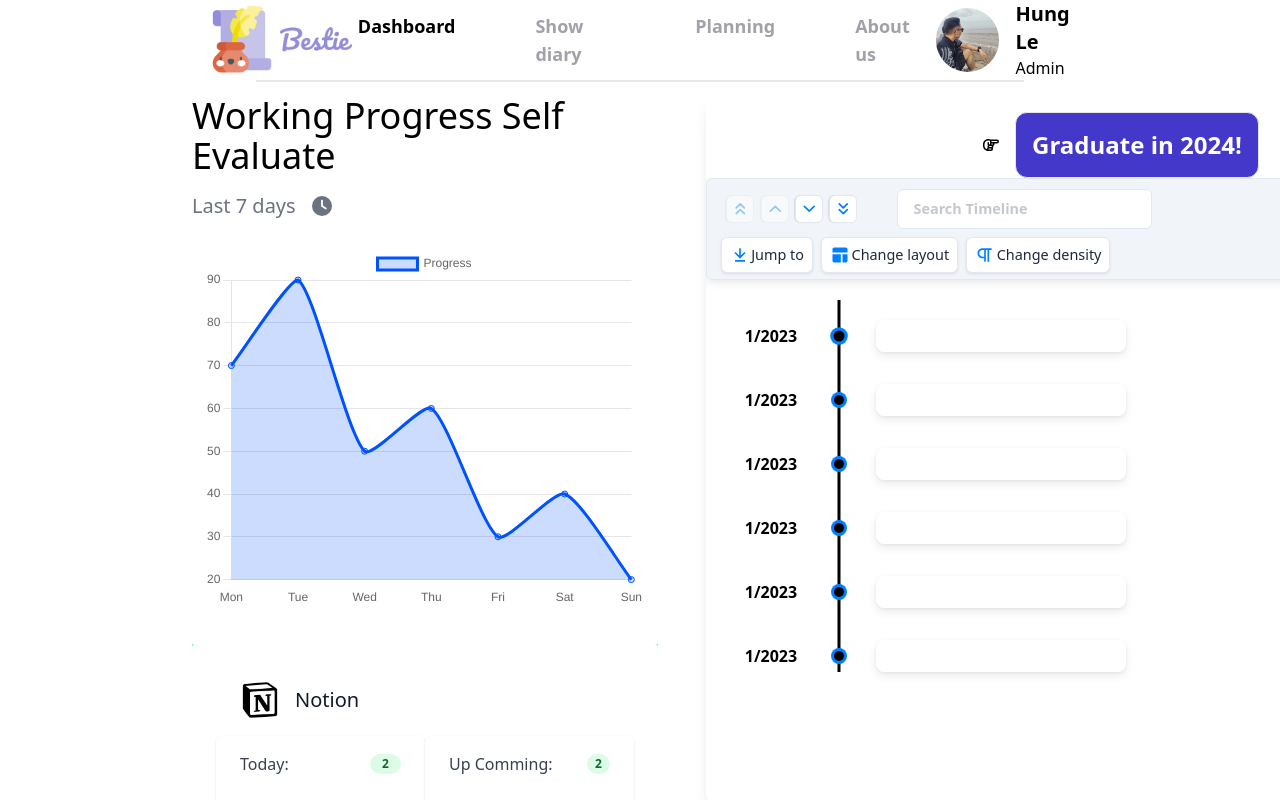
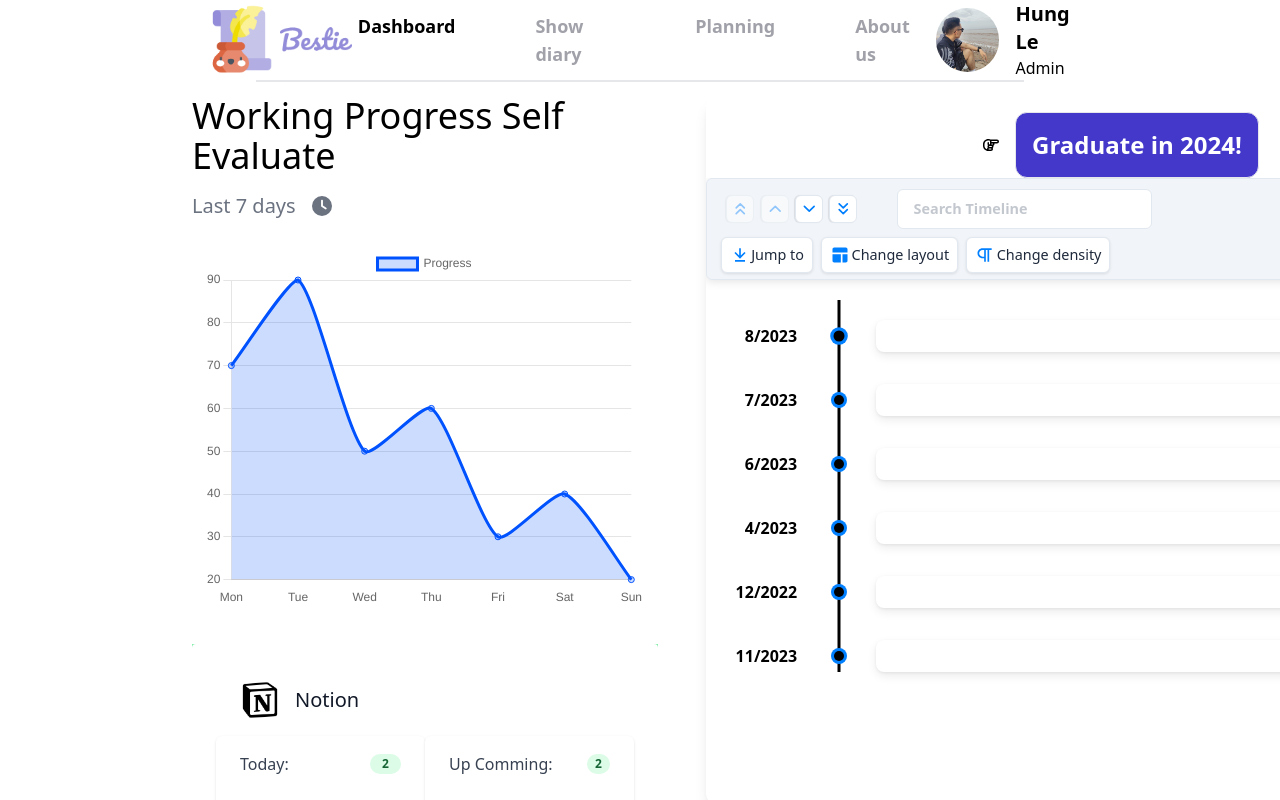
Before and after one commit to hungle2002/Bestie, a React (Create React App) app: page /home in a window 1280 px wide. Shown: the top 800 px of the page. Built offline with nearby package versions, Linux system fonts and the light colour scheme.

Commit message:
done timeline

```diff
--- a/src/App.js
+++ b/src/App.js
@@ -8,42 +8,41 @@ export const AppContext = createContext();
 export default function App () {
     const [diaries, setDiaries] = useState([
         {
-            title: '1/2023',
-            content: 'Content',
-            header: 'Header',
-            status: 'done',
-            type: 'project A'
+            title: '8/2023',
+            header: 'Codegen for MIPS',
+            content: 'Assignment for PPL course',
+            type: 'PPL project'
         },
         {
-            title: '1/2023',
-            content: 'Content',
-            header: 'Header',
-            type: 'project A',
+            title: '7/2023',
+            header: 'Host server',
+            content: 'Finding and choose a server (Heroku)',
+            type: 'Bestie project'
+        },
+        {
+            title: '6/2023',
+            content: 'Complete UI design for dashboard and statistic page',
+            header: 'UI design',
+            type: 'Bestie project'
+        },
+        {
+            title: '4/2023',
+            content: 'Draw EERD and mapping design',
+            header: 'Design database',
+            type: 'Self project',
             current: true
         },
         {
-            title: '1/2023',
-            content: 'Content',
-            header: 'Header',
-            type: 'project A'
+            title: '12/2022',
+            content: 'Complete all details for my English project',
+            header: 'Brainstorm',
+            type: 'Self project'
         },
         {
-            title: '1/2023',
-            content: 'Content',
-            header: 'Header',
-            type: 'project A'
-        },
-        {
-            title: '1/2023',
-            content: 'Content',
-            header: 'Header',
-            type: 'project A'
-        },
-        {
-            title: '1/2023',
-            content: 'Content',
-            header: 'Header',
-            type: 'project A'
+            title: '11/2023',
+            content: 'Complete UI design for dashboard and statistic page',
+            header: 'UI design',
+            type: 'Bestie project'
         }
     ]);
     const [evalMarks, setEvalMarks] = useState([70, 90, 50, 60, 30, 40, 20]);
--- a/src/components/diaryTimeLine/index.js
+++ b/src/components/diaryTimeLine/index.js
@@ -115,7 +115,7 @@ const DiaryTimeLine = ({ w, h, diary }) => {
                 scrollable={{ scrollbar: false }}
                 // enableDarkToggle
                 cardHeight={0}
-                cardWidth={250}
+                cardWidth={500}
                 borderLessCards={true}
                 allowDynamicUpdate={true}
                 showAllCardsHorizontal={true}
@@ -131,16 +131,16 @@ const DiaryTimeLine = ({ w, h, diary }) => {
             >
                 {
                     items.map((item, index) => {
-                        return <div key={index} className='flex flex-row w-full'>
-                            <div className='w-52'>
+                        return <div key={index} className=' flex flex-row w-full justify-between items-start'>
+                            <div className='flex-1  min-w-52'>
                                 <h1 className='text-lg font-semibold'>{item.header}</h1>
                                 <p>{item.content}</p>
                             </div>
-                            <div>
-                                <div className=''>
+                            <div className='flex flex-row items-center justify-end gap-[20px]'>
+                                <div className='flex flex-row justify-end items-center'>
                                     {item.current && <FontAwesomeIcon icon={faArrowLeft} className='p-0 text-lg'/>}
                                 </div>
-                                <div className='rounded-[20px] w-[100px] h-fit border flex justify-center items-center'>{item.type}</div>
+                                <div className='rounded-[20px] w-fit h-fit border flex justify-center items-center p-2 bg-green-100 font-semibold'>{item.type}</div>
                             </div>
                         </div>;
                     })
```
